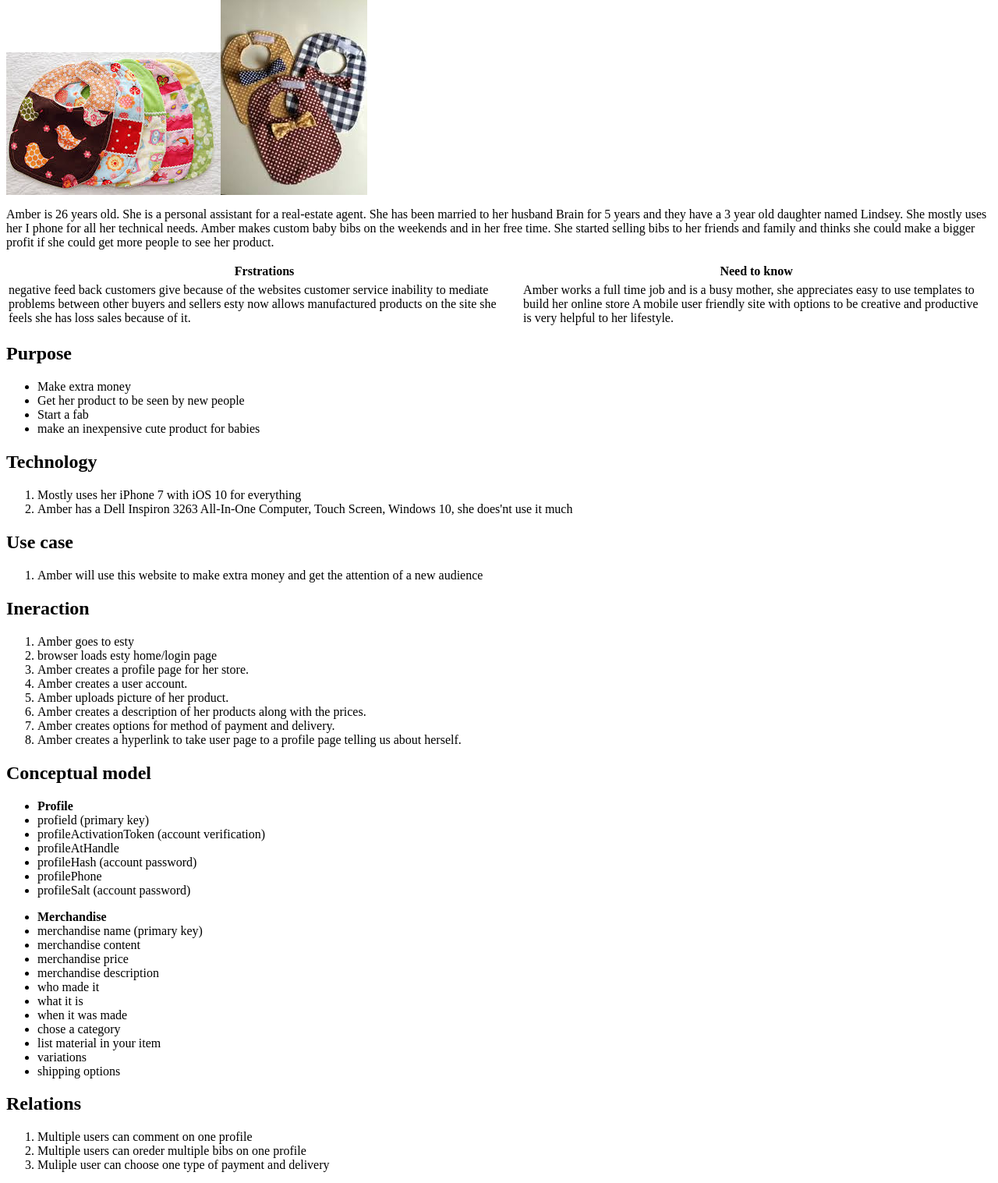
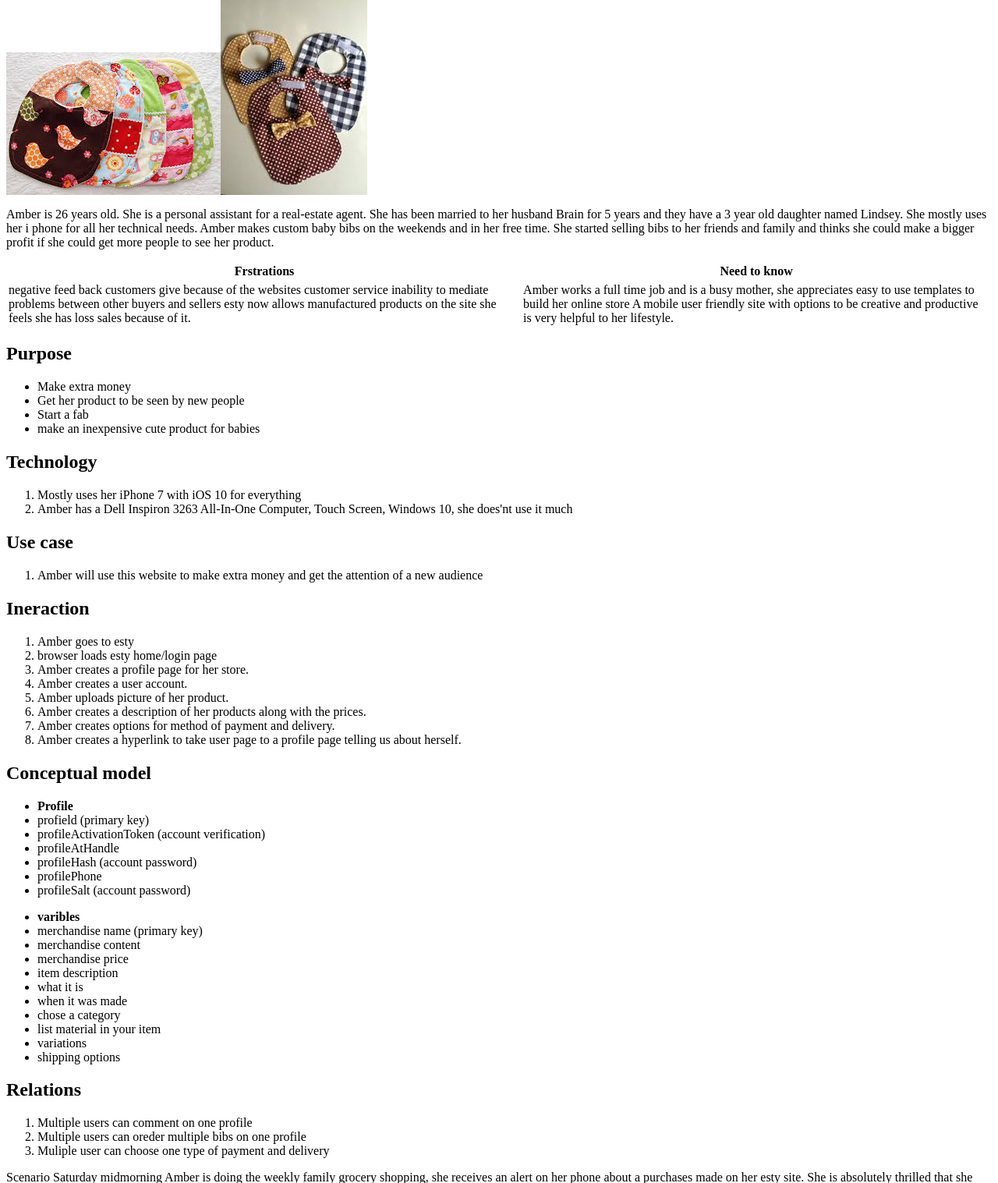
Before and after one commit to Mbojorquez2007/data-design-esty, a PHP site: page / in a window 1280 px wide. Shown: the part 67-1584 px from the top of the page at 78% size. Run offline with PHP 8.4, Linux system fonts and the light colour scheme.

Commit message:
item update

```diff
--- a/index.php
+++ b/index.php
@@ -5,7 +5,7 @@
 	<body>
 		<h1>Amber</h1>
 		<img src="epic/image/bibs.jpg"><img src="epic/image/bibs-boys.jpg"><p>Amber is 26 years old. She is a personal assistant for a real-estate agent. She has been married to her
-			husband Brain for 5 years and they have a 3 year old daughter named Lindsey. She mostly uses her I phone for all
+			husband Brain for 5 years and they have a 3 year old daughter named Lindsey. She mostly uses her i phone for all
 			her technical  needs. Amber makes custom baby bibs on the weekends and in her free time. She started selling
 			bibs to her friends and family and thinks she could make a bigger profit if she could get more people to see her
 			product.</p>
@@ -64,12 +64,11 @@
 			<li>profilePhone</li>
 			<li>profileSalt (account password)</li></ul>
 		<ul>
-			<li><strong>Merchandise</strong></li>
+			<li><strong>varibles</strong></li>
 			<li>merchandise name (primary key)</li>
 			<li>merchandise content</li>
 			<li>merchandise price</li>
-			<li>merchandise description </li>
-			<li>who made it</li>
+			<li>item description</li>
 			<li>what it is</li>
 			<li>when it was made</li>
 			<li>chose a category</li>
```
